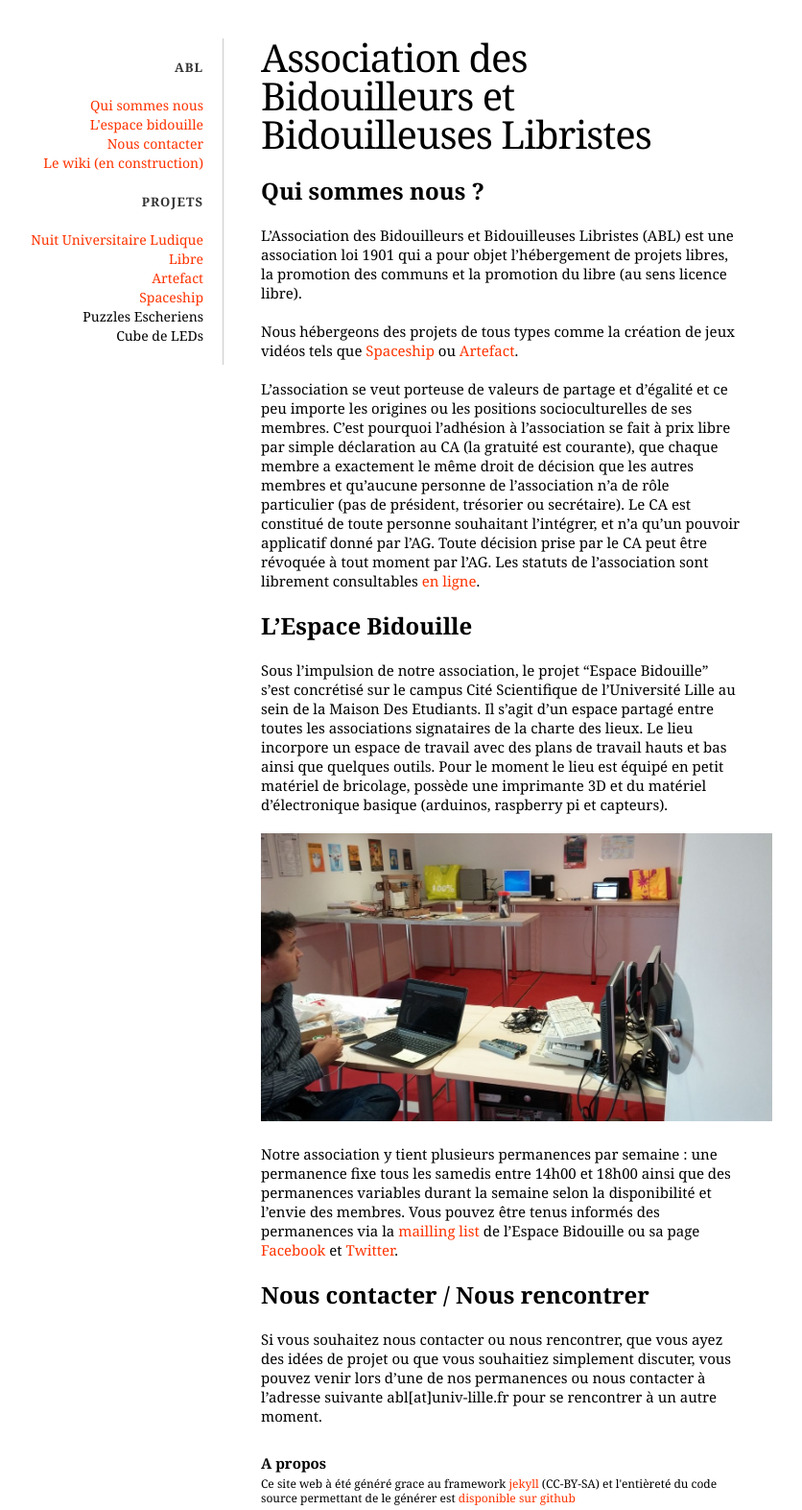
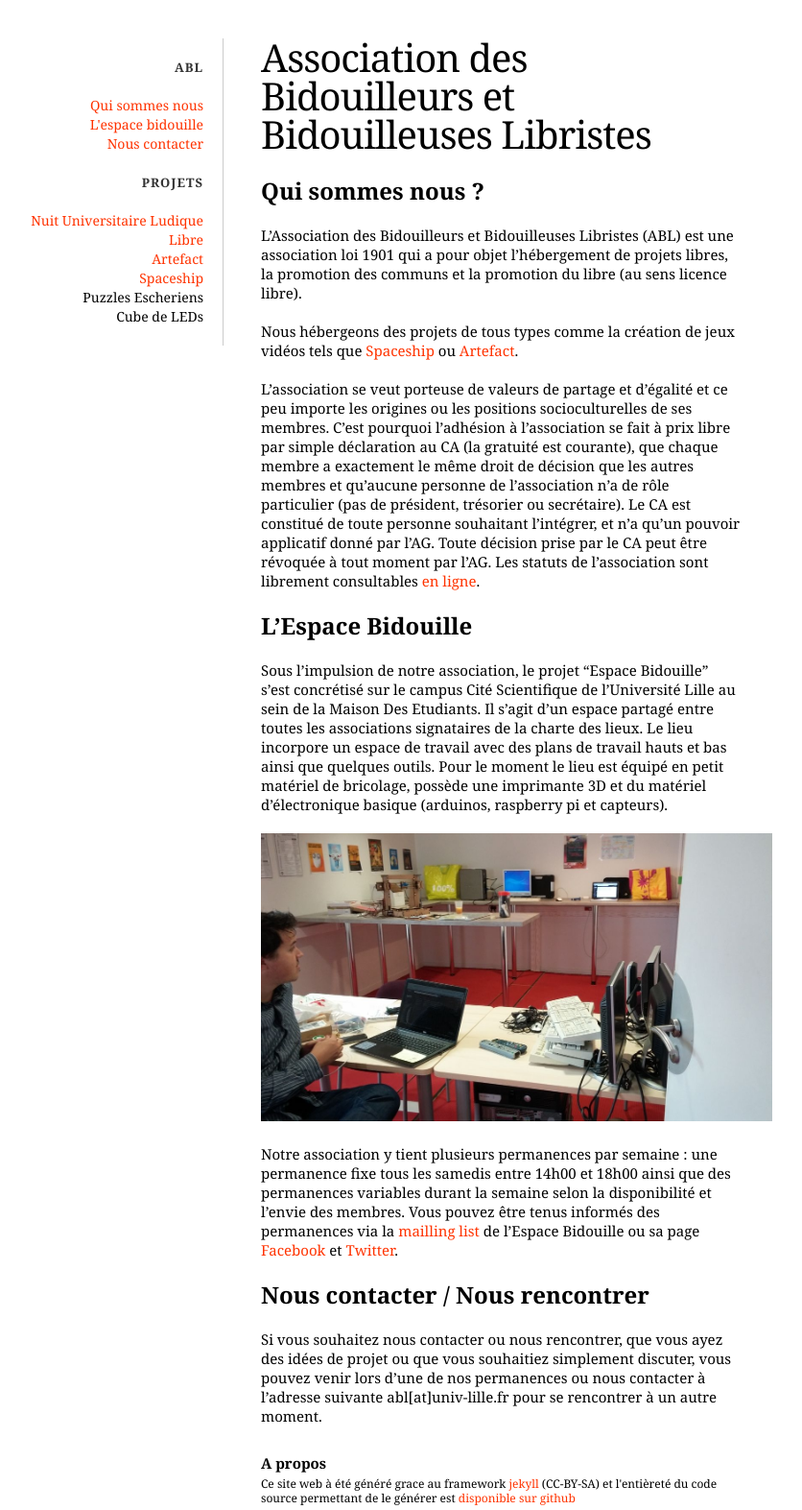
Before and after one commit to bidouilleurslibristes/bidouilleurslibristes.github.io, a Jekyll site: the page built from index.md, in a window 1280 px wide. Shown: the whole page at 96% size, without its empty margins (8-844 px from the left). Built offline with Jekyll 4.4.1, drawn with Linux system fonts in a browser that asks for light colours; our own code applies the rules of GitHub Pages for plain Markdown files.

Commit message:
Update sidebar.html

```diff
--- a/_includes/sidebar.html
+++ b/_includes/sidebar.html
@@ -3,7 +3,6 @@
         <li><a href="index.html#qui-sommes-nous-">Qui sommes nous</a></li>
         <li><a href="index.html#lespace-bidouille">L'espace bidouille</a></li>
 	<li><a href="index.html#nous-contacter--nous-rencontrer">Nous contacter</a></li>
-        <li><a href="http://bidouilleurslibristes.org/wiki">Le wiki (en construction)</a></li>
     </ul>
 <h2>Projets</h2>
     <ul>
```
